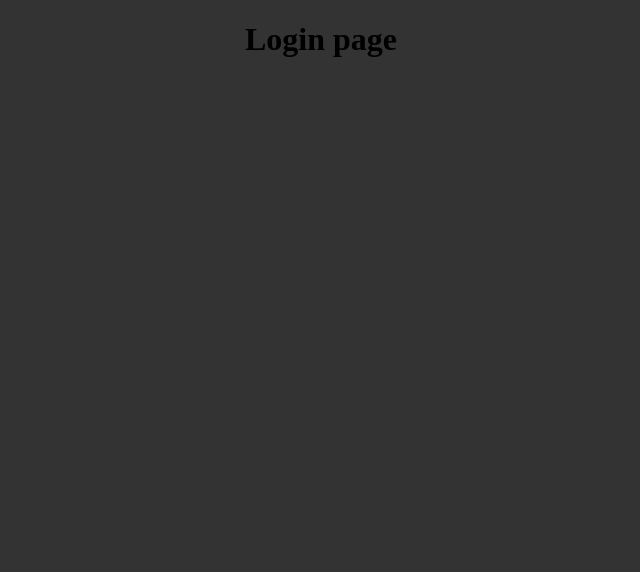
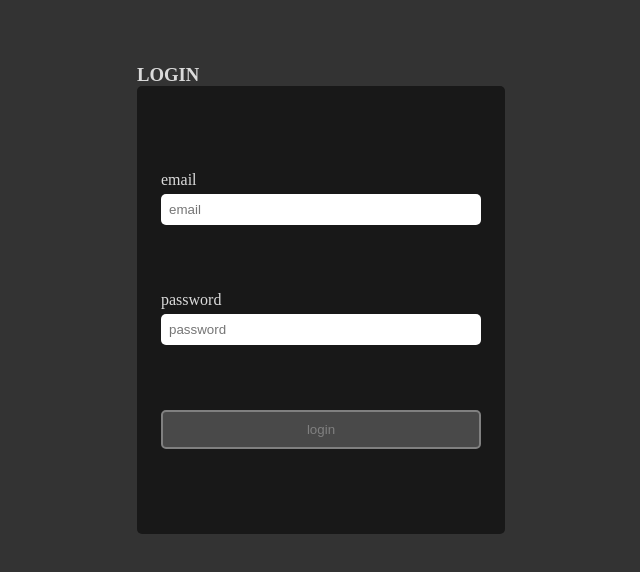
Before and after one commit to jamestthompson3/node-cloud-mongo, a React (Create React App) app in the folder src/front/: page /login in a window 1280 px wide. Shown: the top 572 px of the page, without its empty margins (319-959 px from the left). Built offline with nearby package versions, Linux system fonts and the light colour scheme.

Commit message:
Cleaning, finishes login routes

```diff
--- a/package.json
+++ b/package.json
@@ -34,7 +34,7 @@
     "react": "^16.7.0",
     "react-custom-scrollbars": "^4.2.1",
     "react-dom": "^16.7.0",
-    "react-dropzone": "^8.0.3",
+    "react-dropzone": "4.2.12",
     "react-router-dom": "^4.3.1",
     "react-select": "^2.2.0",
     "react-virtualized": "^9.21.0",
--- a/src/front/src/common/api/auth.js
+++ b/src/front/src/common/api/auth.js
@@ -2,3 +2,6 @@ import request from 'superagent'
 
 export const signUp = ({ email, password }) =>
   request.post('/api/auth/register').send({ email, password })
+
+export const login = ({ username, password }) =>
+  request.post('/api/auth/login/').send({ username, password })
--- a/src/front/src/components/SignUpPage.js
+++ b/src/front/src/components/AuthPage.js
@@ -1,9 +1,10 @@
 import React from 'react'
 import { Formik } from 'formik'
+import request from 'superagent'
 import styled from 'styled-components'
 
 import { Widget, Button, Input } from 'common/ui'
-import { signUp } from 'common/api/auth'
+import { signUp, login } from 'common/api/auth'
 
 const Form = styled.form`
   display: flex;
@@ -20,15 +21,19 @@ const InputGroup = styled.div`
   flex-direction: column;
 `
 
-export const SignUpPage = () => (
-  <Widget title="sign up" style={{ marginTop: '4rem' }}>
+export const AuthPage = ({ type }) => (
+  <Widget title={type} style={{ marginTop: '4rem' }}>
     <Formik
       onSubmit={(values, setSubmitting) => {
-        signUp(values)
-          .then(() => setSubmitting(false))
-          .catch(() => setSubmitting(false))
+        type === 'login'
+          ? login({ username: values.email, password: values.password })
+              .then(() => setSubmitting(false))
+              .catch(() => console.log('error'))
+          : signUp(values)
+              .then(() => setSubmitting(false))
+              .catch(() => setSubmitting(false))
       }}
-      render={({ isSubmitting, dirty, errors, handleSubmit, handleChange }) => (
+      render={({ isSubmitting, dirty, handleSubmit, handleChange }) => (
         <Form onSubmit={handleSubmit}>
           <InputGroup>
             <label htmlFor="email">email</label>
@@ -53,7 +58,7 @@ export const SignUpPage = () => (
           </InputGroup>
           {isSubmitting || (
             <Button aria-label="submit" type="submit" disabled={!dirty}>
-              Create Account
+              {type}
             </Button>
           )}
         </Form>
--- a/src/front/src/components/IndexPage.js
+++ b/src/front/src/components/IndexPage.js
@@ -3,8 +3,7 @@ import { Route, Switch } from 'react-router-dom'
 import styled from 'styled-components'
 
 import WelcomePage from './WelcomePage'
-import { SignUpPage } from './SignUpPage'
-import LoginPage from './LoginPage'
+import { AuthPage } from './AuthPage'
 import UserPage from './UserPage'
 
 const PageWrapper = styled.div`
@@ -20,8 +19,8 @@ const IndexPage = () => (
   <PageWrapper>
     <Switch>
       <Route exact path="/" component={WelcomePage} />
-      <Route path="/login" component={LoginPage} />
-      <Route path="/signup" component={SignUpPage} />
+      <Route path="/login" render={props => <AuthPage {...props} type="login" />} />
+      <Route path="/signup" render={props => <AuthPage {...props} type="sign up" />} />
       <Route path="/:user" component={UserPage} />
     </Switch>
   </PageWrapper>
--- a/src/front/src/components/LoginPage.js
+++ /dev/null
@@ -1,5 +0,0 @@
-import React from 'react'
-
-const LoginPage = props => <h1>Login page</h1>
-
-export default LoginPage
--- a/src/front/src/components/WelcomePage.js
+++ b/src/front/src/components/WelcomePage.js
@@ -1,4 +1,4 @@
-import React, { Fragment } from 'react'
+import * as React from 'react'
 import styled from 'styled-components'
 
 import { Button } from '../common/ui'
@@ -18,7 +18,7 @@ const ButtonContainer = styled.div`
 const WelcomePage = ({ history }) => {
   const jumpTo = string => history.push(string)
   return (
-    <Fragment>
+    <>
       <StyledHeader>
         <h1>Welcome</h1>
       </StyledHeader>
@@ -30,7 +30,7 @@ const WelcomePage = ({ history }) => {
           Sign up
         </Button>
       </ButtonContainer>
-    </Fragment>
+    </>
   )
 }
 
```
Also changed, not shown: src/front/src/components/UserPage/components/FilesList.js (+4 -4 lines), src/routes/authenticate.js (+5 -3 lines), 2 other files (tests, documents, lock files or other folders).
